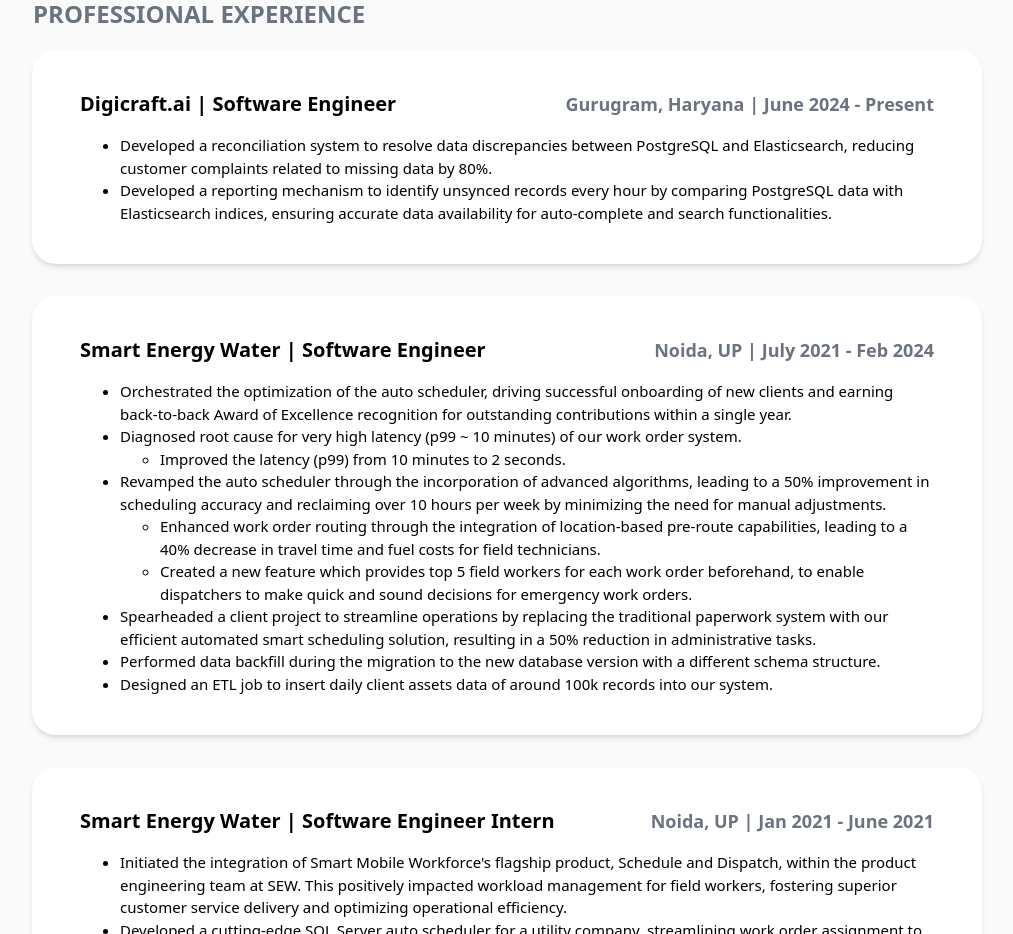
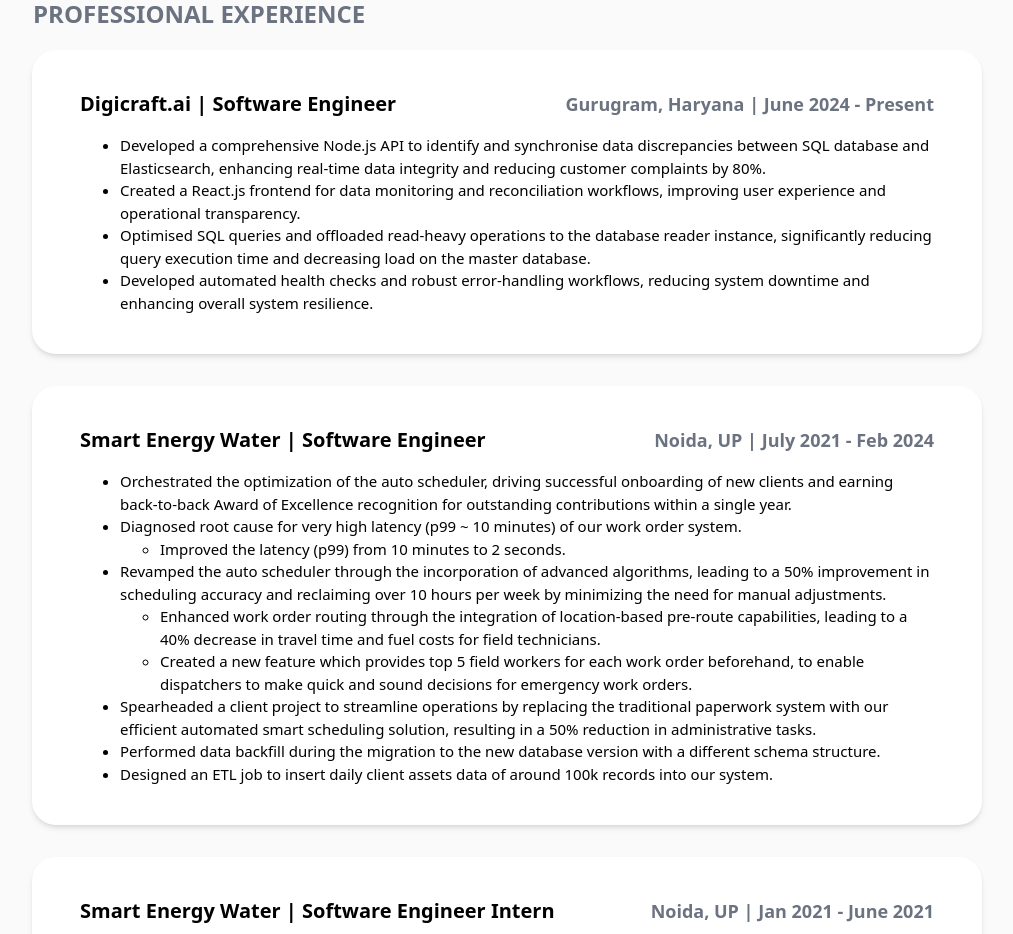
Before and after one commit to aryansindhi18/Portfolio, a React (Vite) app: page / in a window 1280 px wide. Shown: the part 980-1914 px from the top of the page, without its empty margins (133-1146 px from the left). Built offline with nearby package versions, Linux system fonts and the light colour scheme.

Commit message:
Update Experience.tsx

```diff
--- a/src/assets/components/Experience.tsx
+++ b/src/assets/components/Experience.tsx
@@ -18,10 +18,16 @@
                         {/* <ul > */}
                         <ul style={{ listStyleType: "disc", paddingLeft: "40px" }}>
                             <li>
-                                Developed a reconciliation system to resolve data discrepancies between PostgreSQL and Elasticsearch, reducing customer complaints related to missing data by 80%.
+                                Developed a comprehensive Node.js API to identify and synchronise data discrepancies between SQL database and Elasticsearch, enhancing real-time data integrity and reducing customer complaints by 80%.
                             </li>
                             <li>
-                                Developed a reporting mechanism to identify unsynced records every hour by comparing PostgreSQL data with Elasticsearch indices, ensuring accurate data availability for auto-complete and search functionalities.
+                                Created a React.js frontend for data monitoring and reconciliation workflows, improving user experience and operational transparency.
+                            </li>
+                            <li>
+                                Optimised SQL queries and offloaded read-heavy operations to the database reader instance, significantly reducing query execution time and decreasing load on the master database.
+                            </li>
+                            <li>
+                                Developed automated health checks and robust error-handling workflows, reducing system downtime and enhancing overall system resilience.
                             </li>
                         </ul>
                     </div>
```
